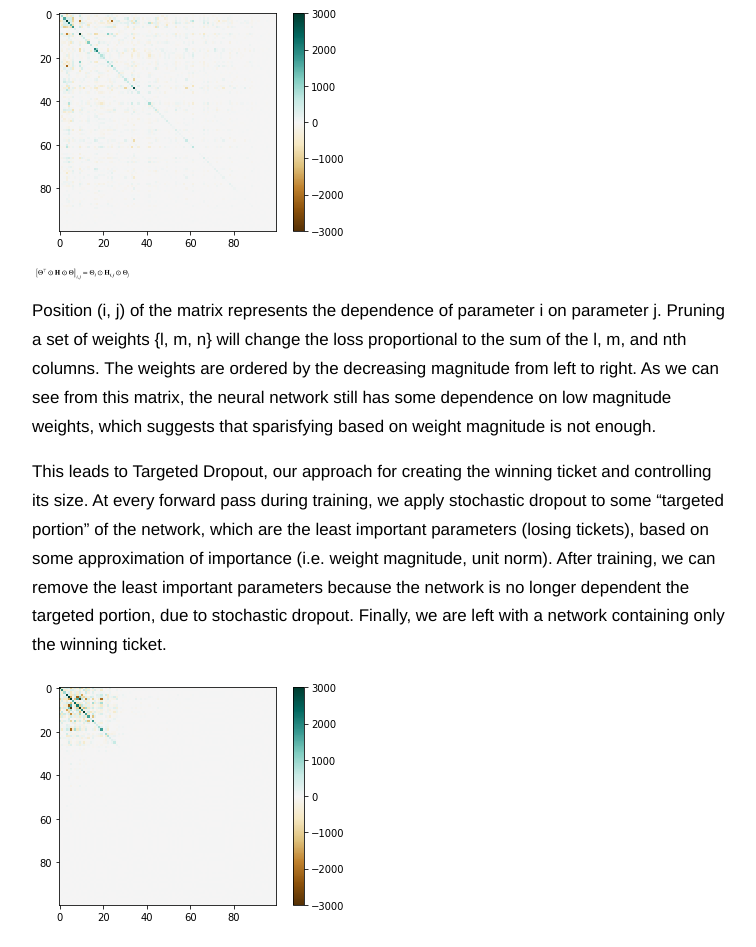
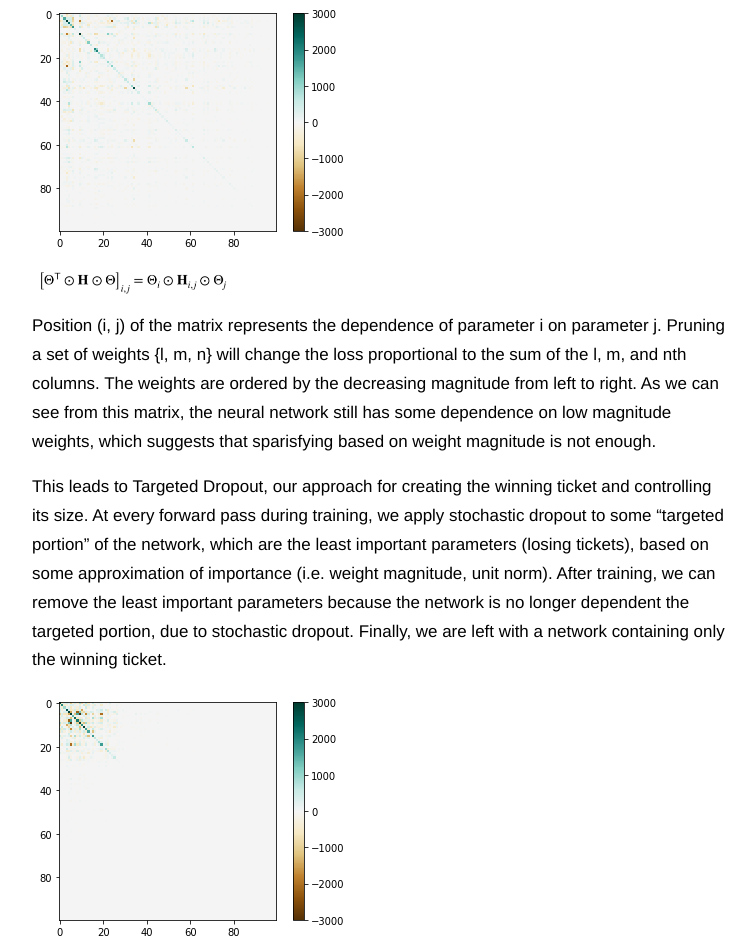
Before and after one commit to targeted-dropout/targeted-dropout.github.io, a plain HTML site: page index.html in a window 1280 px wide. Shown: the part 913-1860 px from the top of the page, without its empty margins (258-1014 px from the left). Drawn offline with Linux system fonts and the light colour scheme.

Commit message:
Update index.html

```diff
--- a/index.html
+++ b/index.html
@@ -41,7 +41,7 @@
                 We can study the coadaptation matrix of the neural network's parameters after its done training.
             </p>
             <div>
-                <img src="comtx1.png"/><img src="coeq.png" style="width:100px;display:block;"/>
+                <img src="comtx1.png"/><img src="coeq.png" style="width:200px;display:block;"/>
             </div>
             <p>
                 Position (i, j) of the matrix represents the dependence of parameter i on parameter j. Pruning a set of
```
